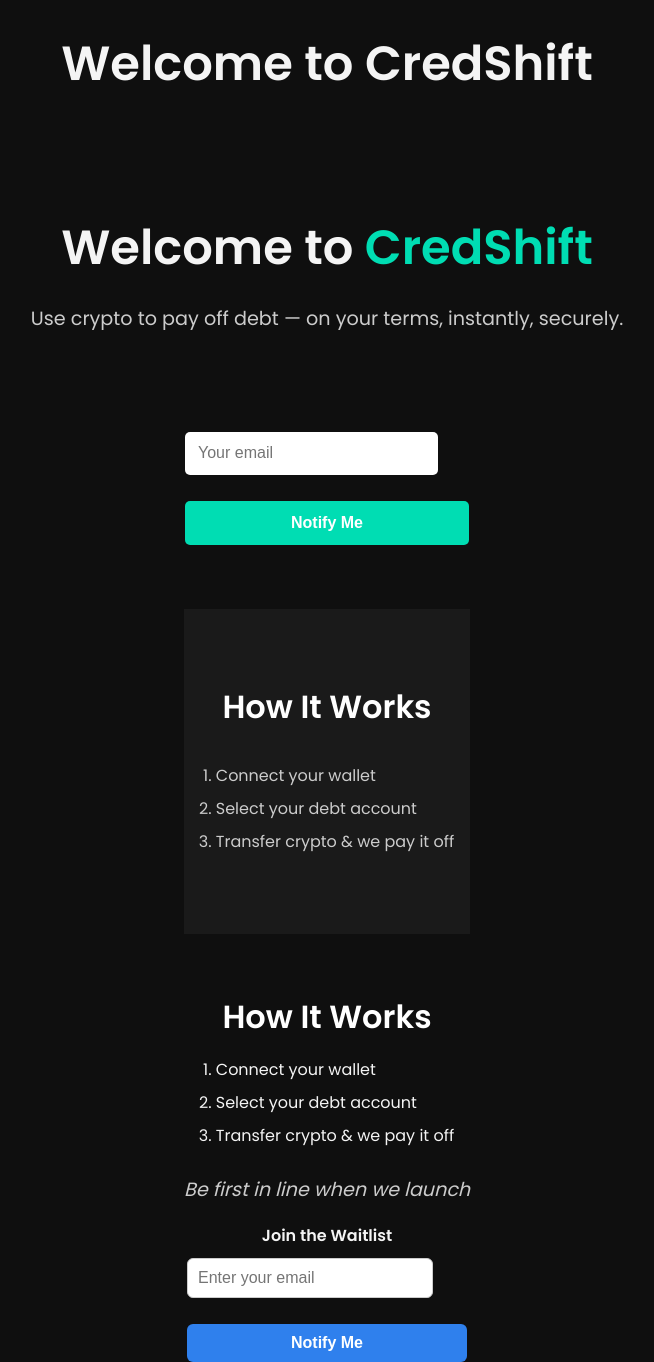
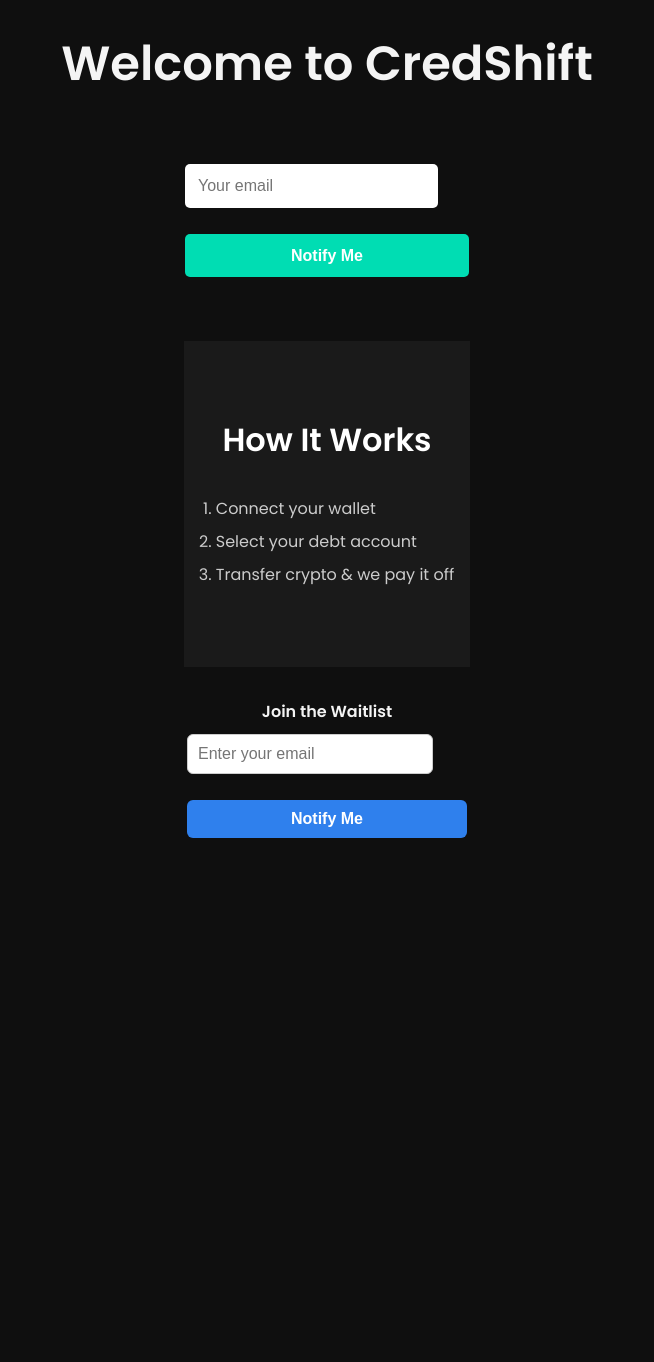
Before and after one commit to urielwiezorek/credshift-site, a plain HTML site: page index.html in a window 1280 px wide. Shown: the part 180-1542 px from the top of the page, without its empty margins (313-967 px from the left). After the commit the page ends 1018 px from the top, so only its background shows below. Drawn offline with Linux system fonts and the light colour scheme.

Commit message:
Removed Duplicate header section for cleaner layout

```diff
--- a/index.html
+++ b/index.html
@@ -91,12 +91,6 @@
   <h1 style="text-align: center;">Welcome to <span class="highlight">CredShift</span></h1>
 </div>
  <body>
-  <!-- Header -->
-  <header style="text-align: center; padding: 3rem 1rem;">
-    <h1>Welcome to <span style="color: #00ddb3;">CredShift</span></h1>
-    <p style="font-size: 1.2rem; color: #ccc;">Use crypto to pay off debt — on your terms, instantly, securely.</p>
-  </header>
-
   <!-- Email Waitlist Form -->
   <section style="display: flex; justify-content: center; padding: 2rem;">
     <form
@@ -140,13 +134,6 @@
   }
 </script>
 </body>
-    <h2>How It Works</h2>
-    <ol>
-      <li>Connect your wallet</li>
-      <li>Select your debt account</li>
-      <li>Transfer crypto & we pay it off</li>
-    </ol>
-    <p><em>Be first in line when we launch</em></p>
   <!-- Email Waitlist Form -->
 <form
   action="https://formspree.io/f/mrblknvg"
```
